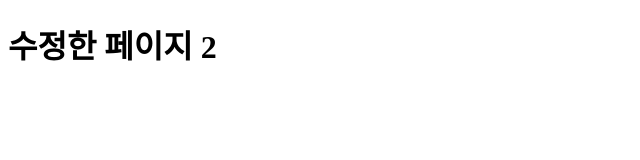
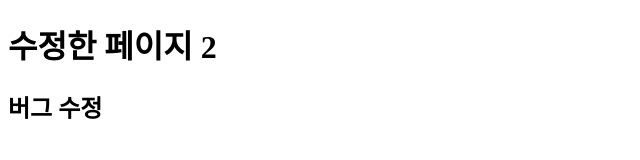
Before and after one commit to 0exia099/Boxiting, a plain HTML site: page index.html in a window 1280 px wide. Shown: the whole page, without its empty margins (0-640 px from the left). Drawn offline with Linux system fonts and the light colour scheme.

Commit message:
버그 수정

```diff
--- a/index.html
+++ b/index.html
@@ -7,5 +7,6 @@
 </head>
 <body>
     <h1>수정한 페이지 2</h1>
+    <h2>버그 수정</h2>
 </body>
 </html>
```
